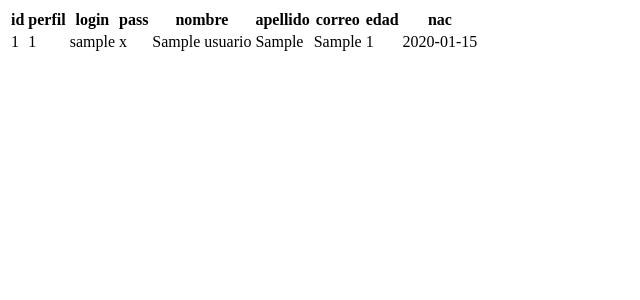
After one commit to jeshr32/LoTenemos, a PHP site: page /admin/vistas/usuarios.php in a window 1280 px wide. The commit adds this page. Shown: the top 300 px of the page, without its empty margins (0-640 px from the left). Run offline with PHP 8.4, Linux system fonts and the light colour scheme; tables that the repository leaves empty hold one stand-in row (values such as "Sample post").

Commit message:
implementacion de metodos en clases y conexion a bd probada

```diff
--- /dev/null
+++ b/admin/vistas/usuarios.php
@@ -0,0 +1,51 @@
+<?php
+/*Llamadas de archivos necesarios
+por medio de require*/
+require __DIR__ . '/../../config/config.php';
+require __DIR__ . '/../../clases/Usuario.php';
+
+$modeloUsers = new Usuario();
+$listaUsers = $modeloUsers->read();
+/*
+|--------------------------------------------------------------------------
+| Contenido del Sitio
+|--------------------------------------------------------------------------
+|
+| Aqui se agrega toda la funcionalidad de la pagina, especialmente deberia
+| haber solo HTML cn algunos tags para PHP para acceder a variables.
+|
+ */
+?>
+
+<table>
+	<thead>
+		<tr>
+			<th>id</th>
+			<th>perfil</th>
+			<th>login</th>
+			<th>pass</th>
+			<th>nombre</th>
+			<th>apellido</th>
+			<th>correo</th>
+			<th>edad</th>
+			<th>nac</th>
+		</tr>
+	</thead>
+	<tbody>
+		<?php foreach ($listaUsers as $row) {?>
+		<tr>
+			<td><?=$row['ID_USUARIO']?></td>
+			<td><?=$row['ID_PERFIL']?></td>
+			<td><?=$row['LOGIN_USUARIO']?></td>
+			<td><?=$row['PASS_USUARIO']?></td>
+			<td><?=$row['NOMBRE_USUARIO']?></td>
+			<td><?=$row['APELLIDO_USUARIO']?></td>
+			<td><?=$row['CORREO_USUARIO']?></td>
+			<td><?=$row['EDAD_USUARIO']?></td>
+			<td><?=$row['FECHANACIMIENTO_USUARIO']?></td>
+
+		</tr>
+		<?php }
+?>
+	</tbody>
+</table>
--- a/clases/InterfaceCRUD.php
+++ b/clases/InterfaceCRUD.php
@@ -1,8 +1,9 @@
 <?php
-	interface Crud{
-		public function crear();
-		public function read($nombre);
-		public function update($id);
-		public function delete($id);
-	}
+interface Crud {
+	public function insert();
+	public function read();
+	public function update($id);
+	public function delete($id);
+	public function existe($nombre);
+}
 ?>
--- a/clases/Usuario.php
+++ b/clases/Usuario.php
@@ -2,15 +2,18 @@
 
 /*Llamadas de archivos necesarios
 por medio de require*/
+
+require __DIR__ . '/../libs/db/db.php';
+require 'interfaceCRUD.php';
 
 /**
  * Clase y su contenido
  *
  */
 
- class Usuario implements Crud
- {
+class Usuario implements Crud {
 	private $id_usuario;
+	private $codigo_perfil;
 	private $login;
 	private $pass;
 	private $nombre;
@@ -18,66 +21,179 @@
 	private $correo;
 	private $edad;
 	private $fechaNac;
+	private $db;
 
- 	function __construct($log=null,$psw=null,$nom=null,$ape=null,$mail=null,$ed=null,$fen=null)
- 	{
+	function __construct($log = null, $psw = null, $nom = null, $ape = null, $mail = null, $ed = null, $fen = null) {
 
- 		$this->login=$log;
- 		$this->pass=md5($psw);
- 		$this->nombre=$nom;
- 		$this->apellido=$ape;
- 		$this->correo=$mail;
- 		$this->edad=$ed;
- 		$this->fechaNac=$fen;
+		$this->login = $log;
+		$this->pass = md5($psw);
+		$this->nombre = $nom;
+		$this->apellido = $ape;
+		$this->correo = $mail;
+		$this->edad = $ed;
+		$this->fechaNac = $fen;
+
+		$this->db = new DB();
 	}
 
- 	/*Implementacion de metodos Crud*/
-        public function crear();
-        public function read($nombre);
-        public function update($id);
-        public function delete($id);
+	/*Metodos*/
+	public function login() {
+		$sqlsel = "select id_usuario,id_perfil,login_usuario,pass_usuario,nombre_usuario,apellido_usuario,correo_usuario,edad_usuario,fechanacimiento_usuario from usuario
+        where login_usuario=:usr and pass_usuario=:pwd";
 
-    /**
-    *Getters
-     */
-    public function getId_usuario()
-    {
-        return $this->id_usuario;
+		$query = $this->db->conexion->prepare($sqlsel);
+
+		$query->bindParam(':usr', $this->login);
+		$query->bindParam(':pwd', $this->pass);
+
+		$query->execute();
+
+		if ($query->rowcount() == 1) {
+			//Si existe el usuario reasignamos los valores traidos de la DB
+			$usuario = $query->fetch();
+			$this->id_usuario = $usuario['id_usuario'];
+			$this->codigo_perfil = $usuario['id_perfil'];
+			$this->login = $usuario['login_usuario'];
+			$this->nombre = $usuario['nombre_usuario'];
+			$this->apellido = $usuario['apellido_usuario'];
+			$this->correo = $usuario['correo_usuario'];
+			$this->edad = $usuario['edad_usuario'];
+			$this->fechaNac = $usuario['fechanacimiento_usuario'];
+			return true;
 		}
 
-    public function getLogin()
-    {
-        return $this->login;
+		return false;
+	}
+	/*Implementacion de metodos Crud*/
+	public function insert() {
+		/*Definición del query que permitira ingresar un nuevo usuario*/
+		$sqlins = "insert into usuario values(null,:tip,:lgn,:psw,:nom,:ape,:ema,:ed,:fec)";
+		/*Verifica que el nombre de usuario no exista*/
+		if ($this->existe($this->login)) {
+			echo "El usuario $this->login ya existe.";
+			return false;
+		}
+		/*Preparación SQL*/
+		try {
+			$queryins = $this->db->conexion->prepare($sqlins);
+		} catch (PDOException $Exception) {
+			echo "Clase Usuario:ERROR:Preparacion Query " . $Exception->getMessage() . '/' . $Exception->getCode();
+			return false;
 		}
 
-    public function getPass()
-    {
-        return $this->pass;
+		/*Asignación de parametros utilizando bindparam*/
+		$queryins->bindParam(':tip', $this->codigo_perfil);
+		$queryins->bindParam(':lgn', $this->login);
+		$queryins->bindParam(':psw', $this->pass);
+		$queryins->bindParam(':nom', $this->nombre);
+		$queryins->bindParam(':ape', $this->apellido);
+		$queryins->bindParam(':ema', $this->correo);
+		$queryins->bindParam(':ed', $this->edad);
+		$queryins->bindParam(':fec', $this->fechaNac);
+
+		try {
+			$queryins->execute();
+		} catch (PDOException $Exception) {
+			echo "Clase Producto:ERROR:Ejecución Query " . $Exception->getMessage() . '/' . $Exception->getCode();
+			die();
+			return false;
+		}
+		return true;
+	}
+	public function read() {
+		/*Definicion de query*/
+		$sql = "select * from usuario ORDER BY :id";
+		/*Preparacion sql*/
+		try {
+			$query = $this->db->conexion->prepare($sql);
+		} catch (PDOException $Exception) {
+			echo "Clase usuario:ERROR:Preparacion Query " . $Exception->getMessage() . '/' . $Exception->getCode();
+			return false;
+		}
+		/*Asignacion de parametros utilizando bindparam*/
+		$query->bindParam(':id', $this->id_usuario);
+
+		try {
+			$query->execute();
+		} catch (PDOException $Exception) {
+			echo "Clase Producto:ERROR:Ejecución Query " . $Exception->getMessage() . '/' . $Exception->getCode();
+			die();
+			return false;
+		}
+		return $query;
 	}
 
-    public function getNombre()
-    {
-        return $this->nombre;
+	public function update($id) {
+		/*Definicion del query que permitira actualizar */
+		$sqlupd = "update usuario set ID_PERFIL=:tip,LOGIN_USUARIO=:lgn,PASS_USUARIO=:psw,NOMBRE_USUARIO=:nom
+		,APELLIDO_USUARIO=:ape,CORREO_USUARIO=:ema,EDAD_USUARIO=:ed,FECHANACIMIENTO_USUARIO=:fec where ID_USUARIO=:id";
+
+		/*Preparación SQL*/
+		try {
+			$queryup = $this->db->conexion->prepare($sqlupd);
+		} catch (PDOException $Exception) {
+			echo "Clase usuario:ERROR:Preparacion Query " . $Exception->getMessage() . '/' . $Exception->getCode();
+			return false;
 		}
 
-    public function getApellido()
-    {
-        return $this->apellido;
+		/*Asignacion de parametros utilizando bindparam*/
+		$queryup->bindParam(':id', $id);
+		$queryup->bindParam(':tip', $this->$codigo_perfil);
+		$queryup->bindParam(':lgn', $this->$login);
+		$queryup->bindParam(':psw', $this->$pass);
+		$queryup->bindParam(':nom', $this->nombre);
+		$queryup->bindParam(':ape', $this->apellido);
+		$queryup->bindParam(':ema', $this->correo);
+		$queryup->bindParam(':ed', $this->edad);
+		$queryup->bindParam(':fec', $this->fechaNac);
+
+		try {
+			$queryup->execute();
+		} catch (PDOException $Exception) {
+			echo "Clase Producto:ERROR:Ejecución Query " . $Exception->getMessage() . '/' . $Exception->getCode();
+			die();
+			return false;
+		}
+		return true;
 	}
 
-    public function getCorreo()
-    {
-        return $this->correo;
+	public function delete($id) {
+
+		/*Definición del query que permitira eliminar un registro*/
+		$sqldel = "delete from usuario where ID_USUARIO=:id";
+
+		/*Preparación SQL*/
+		$querydel = $this->db->conexion->prepare($sqldel);
+
+		$querydel->bindParam(':id', $id_usuario);
+
+		try {
+			$querydel->execute();
+		} catch (PDOException $Exception) {
+			echo "Clase Usuario:ERROR:Ejecución Query " . $Exception->getMessage() . '/' . $Exception->getCode();
+			return false;
+		}
+		return true;
 	}
 
-    public function getEdad()
-    {
-        return $this->edad;
+	public function existe($nombre) {
+		/*Definición del query que permitira traer un nuevo registro*/
+		$sqlsel = "select * from usuario	where LOGIN_USUARIO=:prod";
+
+		/*Preparación SQL*/
+		$querysel = $this->db->conexion->prepare($sqlsel);
+
+		/*Asignación de parametros utilizando bindparam*/
+		$querysel->bindParam(':prod', $nombre);
+
+		$querysel->execute();
+
+		if ($querysel->rowcount() == 1) {
+			return true;
+		} else {
+			return false;
 		}
 
-    public function getFechaNac()
-    {
-        return $this->fechaNac;
 	}
 
 }
--- a/config/config.php
+++ b/config/config.php
@@ -12,7 +12,7 @@ if(session_status() == PHP_SESSION_NONE){
 	session_start();
 }
 
-
+/*Variables usadas para la conexion a la BD.*/
 if(!defined('MYSQL_SERVER')){
 	define("MYSQL_SERVER","mysql:host=localhost");
 }
```
Also changed, not shown: Script/BasedeDatosLoTenemosTodo.sql (+8 -4 lines), clases/Detalle_oc.php (+14 -26 lines), clases/Orden_compra.php (+13 -34 lines), clases/Perfil.php (+14 -22 lines), clases/Productos.php (+15 -37 lines), clases/Tipo_productos.php (+13 -13 lines), index.php (added, +10 -0 lines), README.md, controladores/dologin.php (added), vistas_generales/index.php (added), vistas_generales/login.php (added), vistas_generales/registro.php (added). Lines whose indentation alone changed are shown as unchanged.
